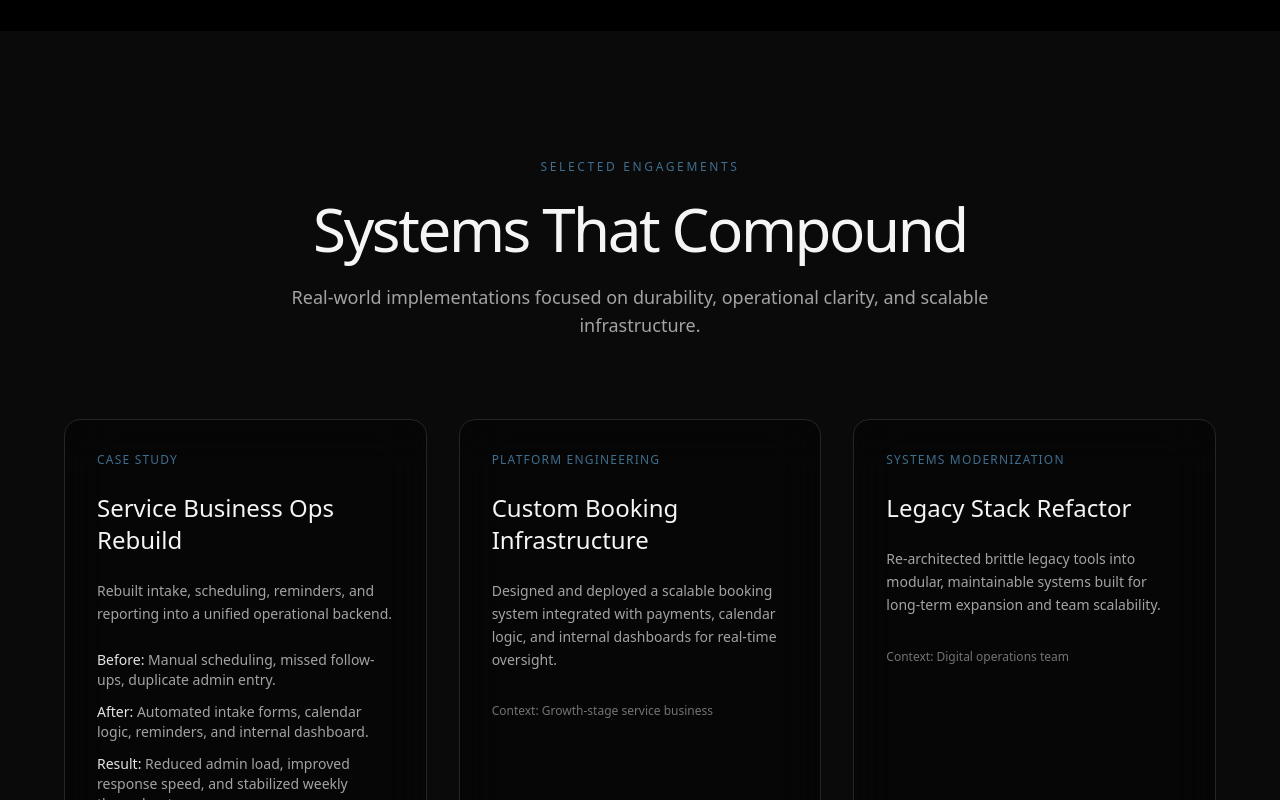
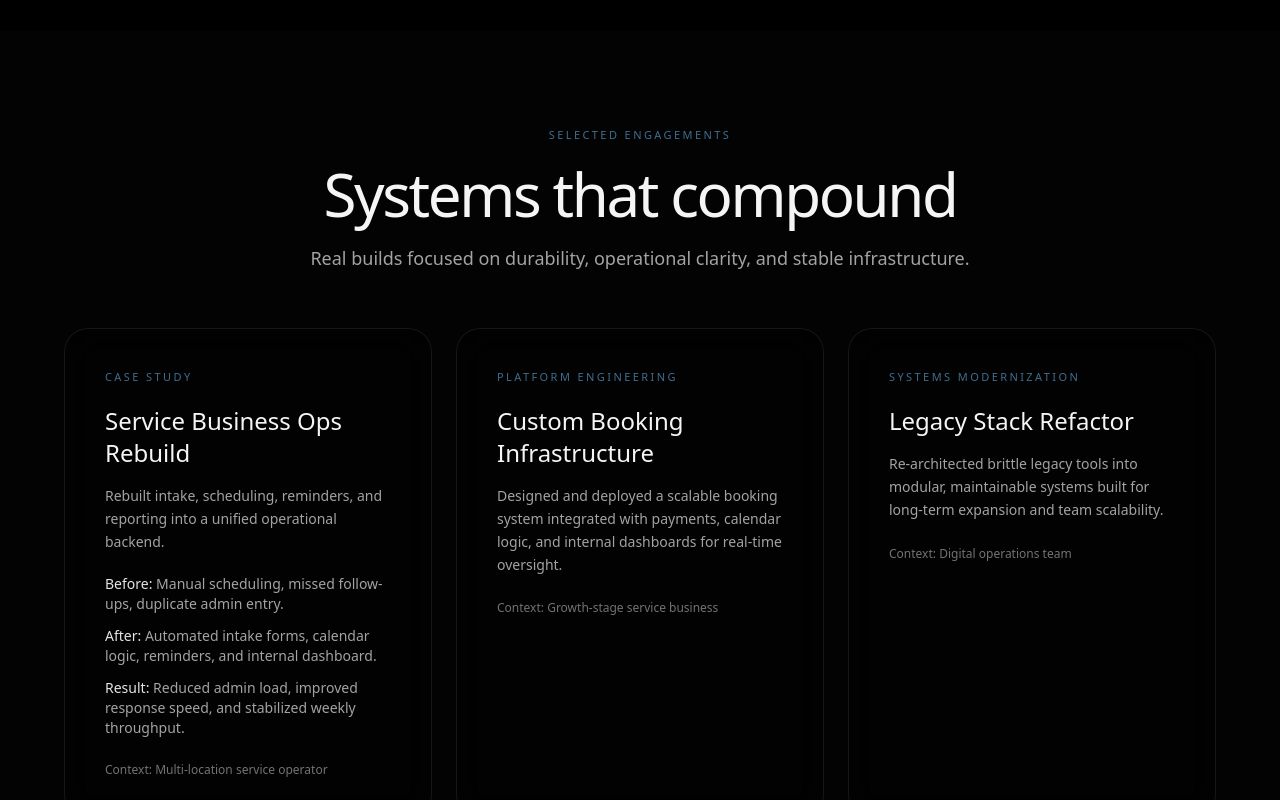
Before and after one commit to alexbritop24/apex-fusion-platform, a React (Vite) app: page / in a window 1280 px wide. Shown: the part 5940-6740 px from the top of the page. Built offline with nearby package versions, Linux system fonts and the light colour scheme.

Commit message:
Normalize spacing and typography in ProofSection

```diff
--- a/src/components/ProofSection.tsx
+++ b/src/components/ProofSection.tsx
@@ -57,43 +57,43 @@ function isCaseStudy(e: Engagement): e is CaseStudyEngagement {
 
 export default function ProofSection() {
   return (
-    <section className="bg-neutral-950 px-8 py-32 lg:px-16">
+    <section className="bg-neutral-950/30 px-6 md:px-8 lg:px-16 py-16 md:py-20 lg:py-24">
       <div className="mx-auto max-w-7xl">
         <div className="mx-auto max-w-3xl text-center">
-          <p className="text-xs uppercase tracking-[0.22em] text-[#3F6E8F]">
-            Selected Engagements
+          <p className="text-[11px] uppercase tracking-[0.22em] text-[#3F6E8F]">
+            Selected engagements
           </p>
 
-          <h2 className="mt-6 text-5xl font-extralight tracking-[-0.04em] text-neutral-100 lg:text-6xl">
-            Systems That Compound
+          <h2 className="mt-5 text-3xl sm:text-4xl md:text-5xl lg:text-6xl font-extralight tracking-[-0.04em] text-neutral-100">
+            Systems that compound
           </h2>
 
-          <p className="mt-6 text-lg font-light text-neutral-400">
-            Real-world implementations focused on durability, operational clarity,
-            and scalable infrastructure.
+          <p className="mt-5 text-base sm:text-lg font-light text-neutral-400">
+            Real builds focused on durability, operational clarity, and stable
+            infrastructure.
           </p>
         </div>
 
-        <div className="mt-20 grid grid-cols-1 gap-8 md:grid-cols-3">
+        <div className="mt-14 grid grid-cols-1 gap-6 md:grid-cols-3">
           {(engagements as Engagement[]).map((e) => (
             <article
               key={e.title}
-              className="group rounded-2xl border border-neutral-800 bg-black/40 p-8 backdrop-blur-xl transition-all duration-500 hover:-translate-y-1 hover:border-[#3F6E8F]/40"
+              className="group rounded-3xl border border-neutral-800/60 bg-black/30 p-8 md:p-10 backdrop-blur-xl transition-all duration-500 hover:-translate-y-0.5 hover:border-[#3F6E8F]/40 hover:bg-neutral-900/40"
             >
-              <p className="text-xs uppercase tracking-widest text-[#3F6E8F]">
+              <p className="text-[11px] uppercase tracking-[0.22em] text-[#3F6E8F]">
                 {e.category}
               </p>
 
-              <h3 className="mt-6 text-2xl font-light text-neutral-100 transition-colors duration-500 group-hover:text-white">
+              <h3 className="mt-5 text-xl md:text-2xl font-light text-neutral-100 transition-colors duration-500 group-hover:text-white">
                 {e.title}
               </h3>
 
-              <p className="mt-6 text-sm leading-relaxed text-neutral-400">
+              <p className="mt-4 text-sm font-light leading-relaxed text-neutral-400">
                 {e.description}
               </p>
 
               {isCaseStudy(e) ? (
-                <div className="mt-6 space-y-3 text-sm font-light text-neutral-400">
+                <div className="mt-5 space-y-3 text-sm font-light text-neutral-400">
                   <p>
                     <span className="text-neutral-200">Before:</span> {e.before}
                   </p>
@@ -106,7 +106,7 @@ export default function ProofSection() {
                 </div>
               ) : null}
 
-              <p className="mt-8 text-xs text-neutral-500">Context: {e.context}</p>
+              <p className="mt-6 text-xs text-neutral-500">Context: {e.context}</p>
             </article>
           ))}
         </div>
```
